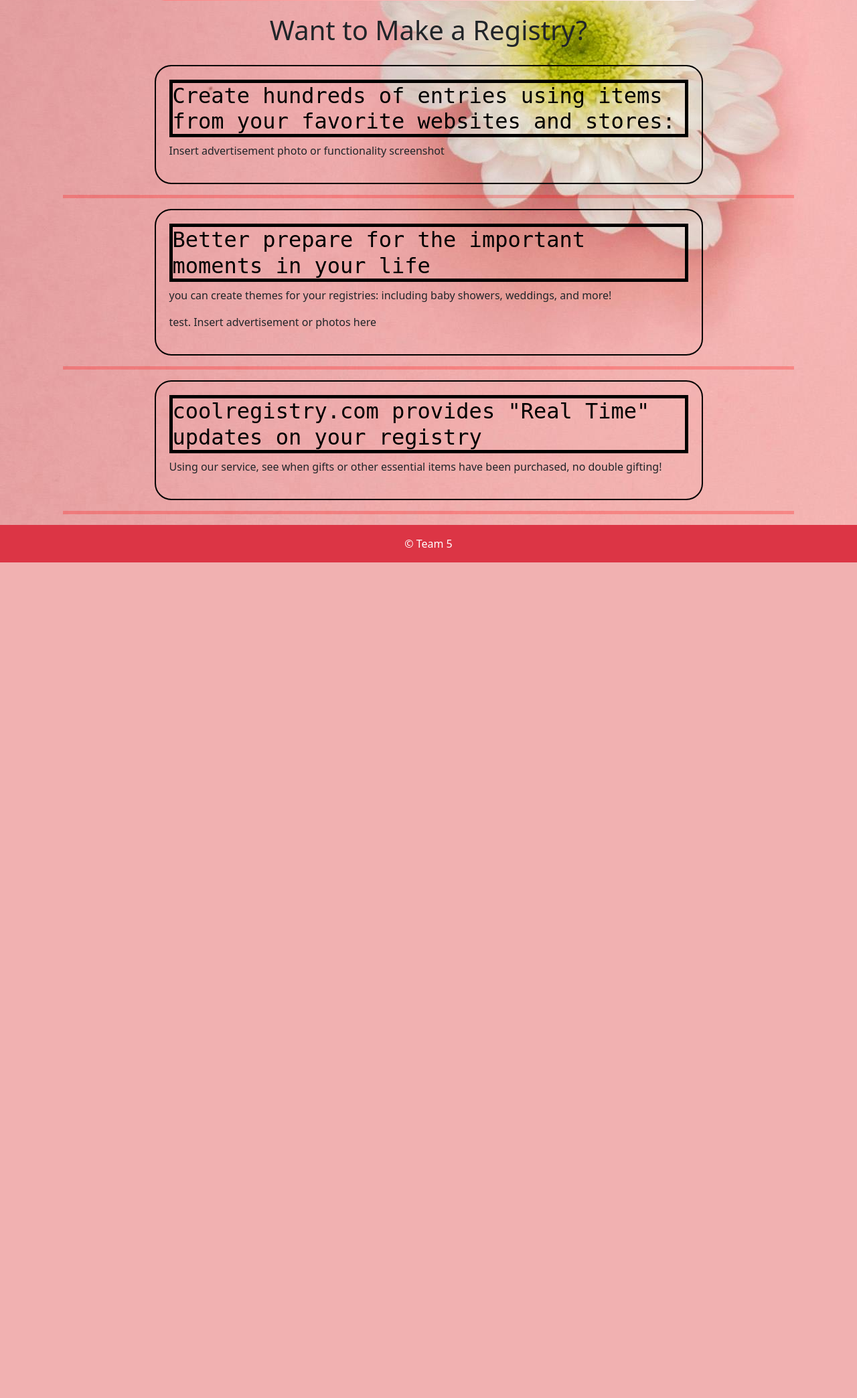
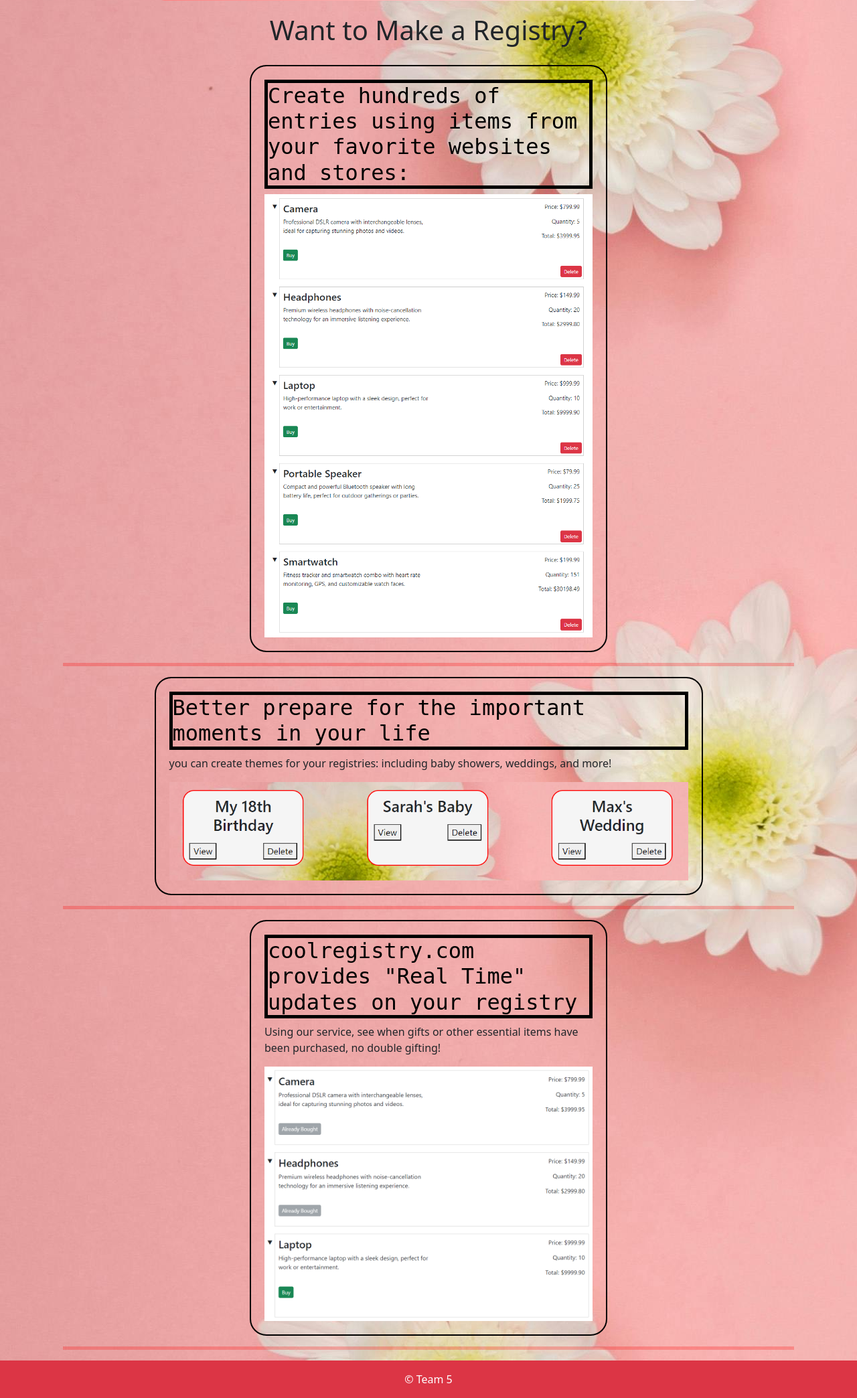
Before and after one commit to ajhann129/CSCI3300-MyRegistry-Project, a Django app: page / in a window 1280 px wide. Shown: the part 335-2423 px from the top of the page at 67% size. Before the commit the page ends 1175 px from the top, so only its background shows below. Run offline with Django 5.2, Linux system fonts and the light colour scheme.

Commit message:
Added adverts to index page

```diff
--- a/registry/account_app/templates/account_app/index.html
+++ b/registry/account_app/templates/account_app/index.html
@@ -19,34 +19,42 @@
 
 {% block content %}
     <div class="container mt-3">
-
         <div class="gradient-box mx-auto w-75">
-                <h1 class="display-3">Welcome to CoolRegistry.com</h1>
-                <p class="lead">Learn more about registries and take action:</p>
+            <h1 class="display-3">Welcome to CoolRegistry.com</h1>
+            <p class="lead">Learn more about registries and take action:</p>
         </div>
 
         <center>
             <h1 class="paddMe">Want to Make a Registry?</h1>
         </center>
 
-        <div class="boxMeIn mx-auto w-75">
-            <h2 class="refont">Create hundreds of entries using items from your favorite websites and stores:</h2>
-            <p class="Pformat">Insert advertisement photo or functionality screenshot</p>
+        <div class="row">
+            <div class="col-md-6 mx-auto">
+                <div class="boxMeIn d-flex flex-column align-items-center">
+                    <h2 class="refont">Create hundreds of entries using items from your favorite websites and stores:</h2>
+                    <img src="{% static 'account_app/img/Made_Items.png' %}" alt="Already Bought" class="img-fluid">
+                </div>
+            </div>
         </div>
 
         <hr class="customHR">
 
-        <div class = "boxMeIn mx-auto w-75">
+        <div class="boxMeIn mx-auto w-75">
             <h2 class="refont">Better prepare for the important moments in your life</h2>
             <p class="Pformat">you can create themes for your registries: including baby showers, weddings, and more!</p>
-            <p>test. Insert advertisement or photos here</p>
+            <img src="{% static 'account_app/img/Registry_Showcase.png' %}" alt="Made Items" class="img-fluid">
         </div>
 
         <hr class="customHR">
 
-        <div class = "boxMeIn mx-auto w-75">
-            <h2 class="refont">coolregistry.com provides "Real Time" updates on your registry</h2>
-            <p class="Pformat">Using our service, see when gifts or other essential items have been purchased, no double gifting!</p>
+        <div class="row">
+            <div class="col-md-6 mx-auto">
+                <div class="boxMeIn d-flex flex-column align-items-center">
+                    <h2 class="refont">coolregistry.com provides "Real Time" updates on your registry</h2>
+                    <p class="Pformat">Using our service, see when gifts or other essential items have been purchased, no double gifting!</p>
+                    <img src="{% static 'account_app/img/Already_Bought.png' %}" alt="Registry Showcase" class="img-fluid">
+                </div>
+            </div>
         </div>
 
         <hr class="customHR">
```
